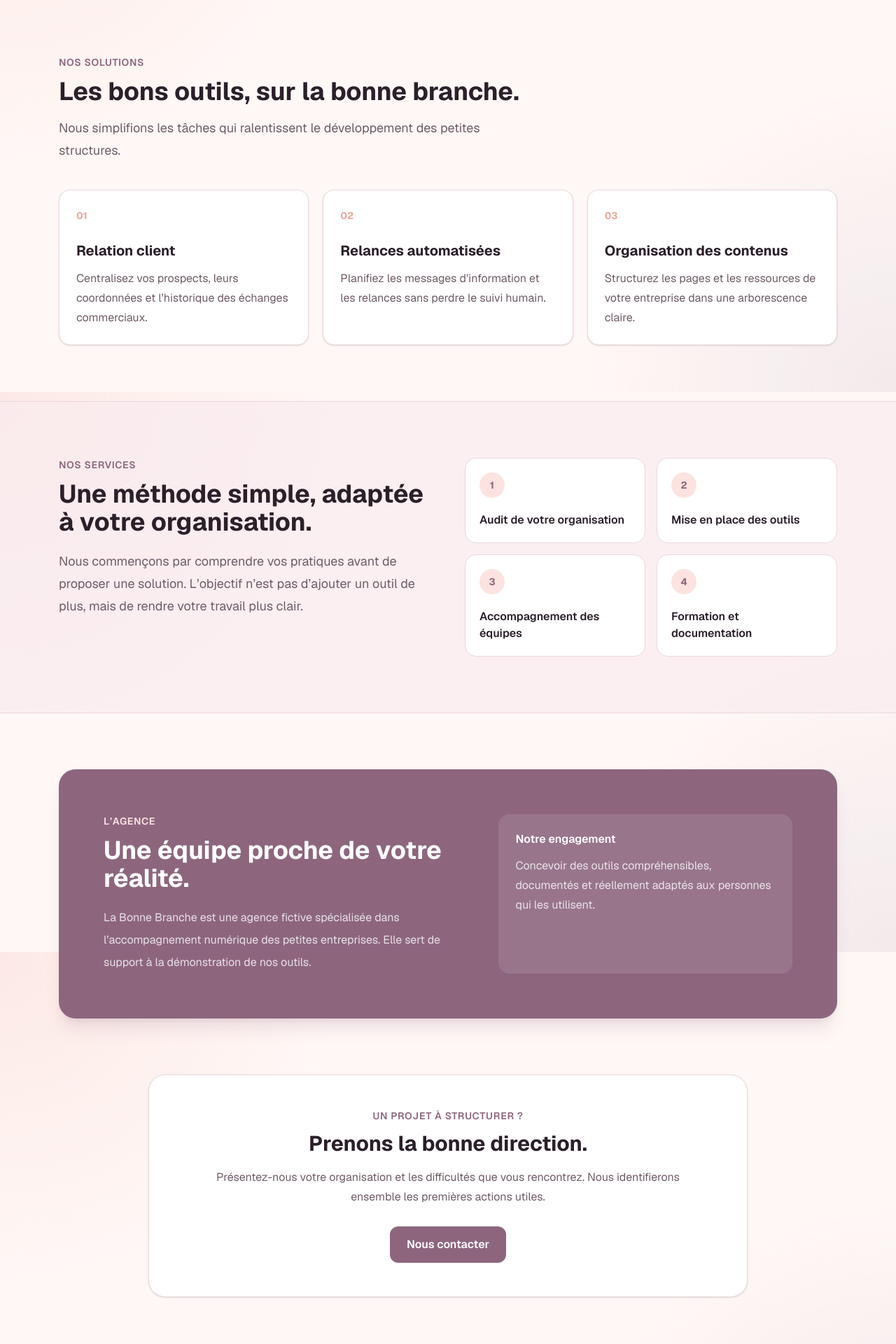
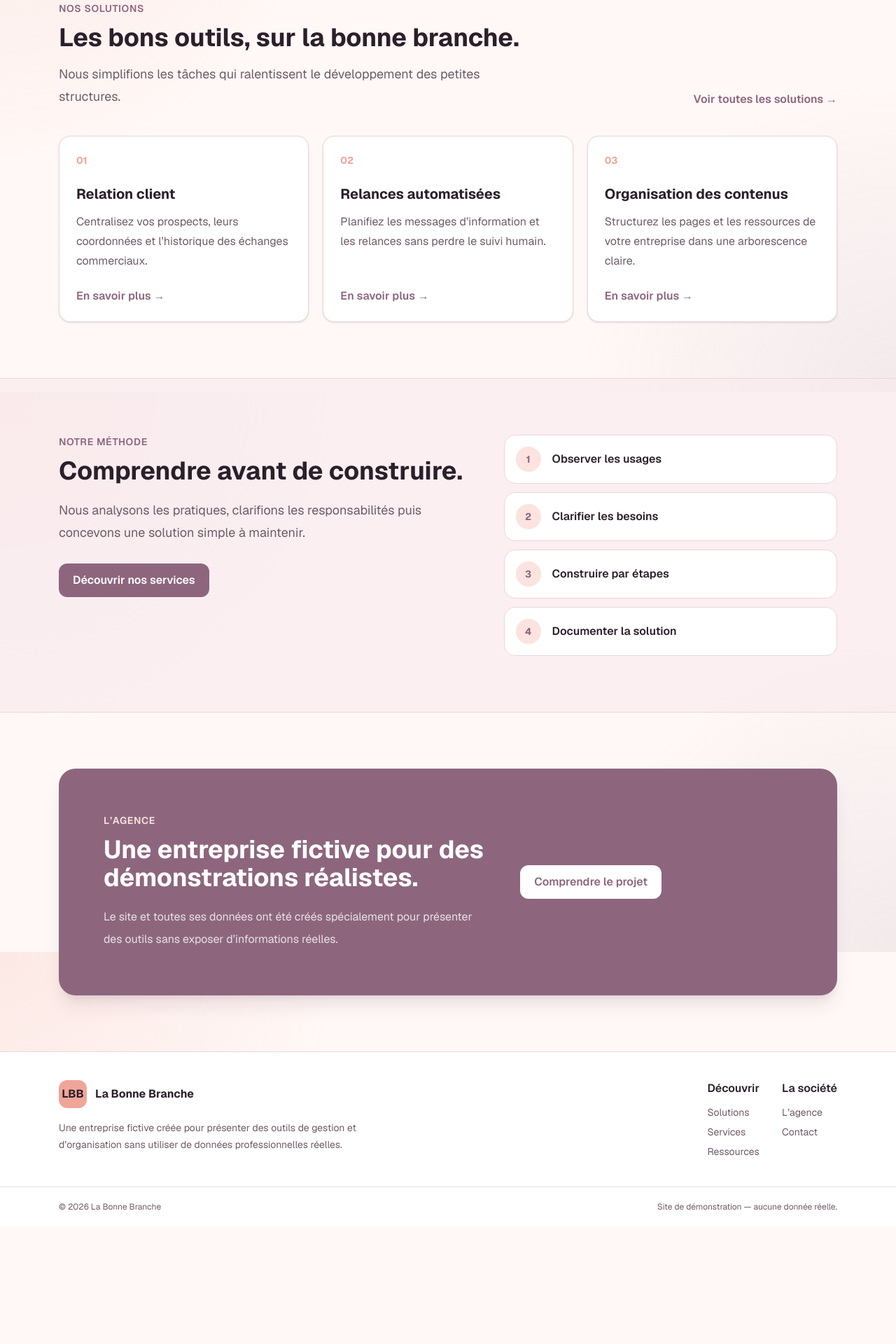
Before and after one commit to sebastien-duhaillier/la-bonne-branche, a Next.js app: page / in a window 1280 px wide. Shown: the part 1040-2960 px from the top of the page at 70% size. After the commit the page ends 2792 px from the top, so only its background shows below. Built offline with nearby package versions, Linux system fonts and the light colour scheme.

Commit message:
refactor: relier l'accueil aux pages du site

```diff
--- a/app/page.tsx
+++ b/app/page.tsx
@@ -4,87 +4,34 @@ const solutions = [
   {
     number: "01",
     title: "Relation client",
+    href: "/solutions/relation-client",
     description:
       "Centralisez vos prospects, leurs coordonnées et l’historique des échanges commerciaux.",
   },
   {
     number: "02",
     title: "Relances automatisées",
+    href: "/solutions/automatisation",
     description:
       "Planifiez les messages d’information et les relances sans perdre le suivi humain.",
   },
   {
     number: "03",
     title: "Organisation des contenus",
+    href: "/solutions/organisation-contenus",
     description:
       "Structurez les pages et les ressources de votre entreprise dans une arborescence claire.",
   },
 ];
 
-const services = [
-  "Audit de votre organisation",
-  "Mise en place des outils",
-  "Accompagnement des équipes",
-  "Formation et documentation",
-];
-
 const statistics = [
-  {
-    value: "38 %",
-    label: "de temps administratif économisé",
-  },
-  {
-    value: "2,4×",
-    label: "plus de relances effectuées",
-  },
-  {
-    value: "100 %",
-    label: "des contenus mieux structurés",
-  },
+  { value: "38 %", label: "de temps administratif économisé" },
+  { value: "2,4×", label: "plus de relances effectuées" },
+  { value: "100 %", label: "des contenus mieux structurés" },
 ];
 
 export default function HomePage() {
   return (
-    <div className="min-h-screen">
-      <header className="sticky top-0 z-50 border-b border-border/80 bg-surface/90 backdrop-blur">
-        <nav className="mx-auto flex max-w-6xl items-center justify-between gap-6 px-5 py-4">
-          <Link href="/" className="flex items-center gap-3">
-            <span className="flex size-11 items-center justify-center rounded-xl bg-accent font-bold text-foreground">
-              LBB
-            </span>
-
-            <span className="text-lg font-bold text-foreground">
-              La Bonne Branche
-            </span>
-          </Link>
-
-          <div className="hidden items-center gap-7 text-sm font-medium text-muted md:flex">
-            <a href="#solutions" className="hover:text-primary">
-              Solutions
-            </a>
-
-            <a href="#services" className="hover:text-primary">
-              Services
-            </a>
-
-            <a href="#agence" className="hover:text-primary">
-              L’agence
-            </a>
-
-            <a href="#contact" className="hover:text-primary">
-              Contact
-            </a>
-          </div>
-
-          <a
-            href="#contact"
-            className="inline-flex items-center justify-center rounded-xl bg-primary px-4 py-2.5 text-sm font-semibold text-white shadow-sm hover:bg-primary-hover"
-          >
-            Parlons de votre projet
-          </a>
-        </nav>
-      </header>
-
     <main>
       <section className="mx-auto grid max-w-6xl items-center gap-12 px-5 py-20 lg:grid-cols-[1.1fr_0.9fr] lg:py-28">
         <div>
@@ -97,25 +44,25 @@ export default function HomePage() {
           </h1>
 
           <p className="mt-6 max-w-2xl text-lg leading-8 text-muted">
-              La Bonne Branche accompagne les entreprises dans l’organisation
-              de leur relation client, de leurs contenus et de leurs processus
+            La Bonne Branche accompagne les entreprises dans l’organisation de
+            leur relation client, de leurs contenus et de leurs processus
             quotidiens.
           </p>
 
           <div className="mt-8 flex flex-col gap-3 sm:flex-row">
-              <a
-                href="#solutions"
+            <Link
+              href="/solutions"
               className="inline-flex items-center justify-center rounded-xl bg-primary px-6 py-3.5 font-semibold text-white shadow-sm hover:bg-primary-hover"
             >
               Découvrir nos solutions
-              </a>
+            </Link>
 
-              <a
-                href="#agence"
+            <Link
+              href="/agence"
               className="inline-flex items-center justify-center rounded-xl border border-border bg-surface px-6 py-3.5 font-semibold text-foreground hover:border-primary hover:text-primary"
             >
               Notre approche
-              </a>
+            </Link>
           </div>
         </div>
 
@@ -126,15 +73,11 @@ export default function HomePage() {
           <article className="relative overflow-hidden rounded-3xl border border-border bg-surface p-6 shadow-xl shadow-primary/10 sm:p-8">
             <div className="flex items-center justify-between border-b border-border pb-5">
               <div>
-                  <p className="text-sm font-medium text-muted">
-                    Vue d’ensemble
-                  </p>
-
+                <p className="text-sm font-medium text-muted">Vue d’ensemble</p>
                 <h2 className="mt-1 text-xl font-bold text-foreground">
                   Votre activité
                 </h2>
               </div>
-
               <span className="rounded-full bg-success/10 px-3 py-1 text-xs font-semibold text-success">
                 Bien organisée
               </span>
@@ -164,12 +107,10 @@ export default function HomePage() {
                   <p className="font-semibold text-foreground">
                     Organisation des contenus
                   </p>
-
                   <p className="mt-1 text-sm text-muted">
                     Structure validée à 78 %
                   </p>
                 </div>
-
                 <span className="text-sm font-bold text-primary">78 %</span>
               </div>
 
@@ -182,12 +123,10 @@ export default function HomePage() {
               <span className="flex size-10 shrink-0 items-center justify-center rounded-full bg-secondary/15 font-bold text-secondary">
                 3
               </span>
-
               <div>
                 <p className="text-sm font-semibold text-foreground">
                   Prochaines actions
                 </p>
-
                 <p className="text-sm text-muted">
                   Audit, suivi commercial et mise à jour des contenus
                 </p>
@@ -204,161 +143,127 @@ export default function HomePage() {
               <p className="text-3xl font-bold text-primary">
                 {statistic.value}
               </p>
-
               <p className="mt-2 text-sm text-muted">{statistic.label}</p>
             </div>
           ))}
         </div>
       </section>
 
-        <section id="solutions" className="scroll-mt-24">
-          <div className="mx-auto max-w-6xl px-5 py-20">
+      <section className="mx-auto max-w-6xl px-5 py-20">
+        <div className="flex flex-col gap-5 sm:flex-row sm:items-end sm:justify-between">
           <div className="max-w-2xl">
             <p className="text-sm font-semibold uppercase tracking-wider text-primary">
               Nos solutions
             </p>
-
             <h2 className="mt-3 text-3xl font-bold text-foreground sm:text-4xl">
               Les bons outils, sur la bonne branche.
             </h2>
+            <p className="mt-4 text-lg leading-8 text-muted">
+              Nous simplifions les tâches qui ralentissent le développement des
+              petites structures.
+            </p>
+          </div>
 
-              <p className="mt-4 text-lg leading-8 text-muted">
-                Nous simplifions les tâches qui ralentissent le développement
-                des petites structures.
-              </p>
+          <Link
+            href="/solutions"
+            className="font-semibold text-primary hover:text-primary-hover"
+          >
+            Voir toutes les solutions →
+          </Link>
         </div>
 
         <div className="mt-10 grid gap-5 md:grid-cols-3">
           {solutions.map((solution) => (
             <article
               key={solution.number}
-                  className="rounded-2xl border border-border bg-surface p-6 shadow-sm hover:-translate-y-1 hover:shadow-lg"
+              className="flex flex-col rounded-2xl border border-border bg-surface p-6 shadow-sm hover:-translate-y-1 hover:shadow-lg"
             >
               <span className="text-sm font-bold text-accent">
                 {solution.number}
               </span>
-
               <h3 className="mt-6 text-xl font-bold text-foreground">
                 {solution.title}
               </h3>
-
-                  <p className="mt-3 leading-7 text-muted">
+              <p className="mt-3 flex-1 leading-7 text-muted">
                 {solution.description}
               </p>
+              <Link
+                href={solution.href}
+                className="mt-6 font-semibold text-primary hover:text-primary-hover"
+              >
+                En savoir plus →
+              </Link>
             </article>
           ))}
+        </div>
+      </section>
+
+      <section className="border-y border-border bg-surface-muted/70">
+        <div className="mx-auto grid max-w-6xl gap-10 px-5 py-20 lg:grid-cols-[1fr_0.8fr]">
+          <div>
+            <p className="text-sm font-semibold uppercase tracking-wider text-primary">
+              Notre méthode
+            </p>
+            <h2 className="mt-3 text-3xl font-bold text-foreground sm:text-4xl">
+              Comprendre avant de construire.
+            </h2>
+            <p className="mt-5 max-w-2xl text-lg leading-8 text-muted">
+              Nous analysons les pratiques, clarifions les responsabilités puis
+              concevons une solution simple à maintenir.
+            </p>
+            <Link
+              href="/services"
+              className="mt-7 inline-flex rounded-xl bg-primary px-5 py-3 font-semibold text-white hover:bg-primary-hover"
+            >
+              Découvrir nos services
+            </Link>
+          </div>
+
+          <div className="grid gap-3">
+            {["Observer les usages", "Clarifier les besoins", "Construire par étapes", "Documenter la solution"].map(
+              (step, index) => (
+                <div
+                  key={step}
+                  className="flex items-center gap-4 rounded-2xl border border-border bg-surface p-4"
+                >
+                  <span className="flex size-9 shrink-0 items-center justify-center rounded-full bg-accent-soft text-sm font-bold text-primary">
+                    {index + 1}
+                  </span>
+                  <p className="font-semibold text-foreground">{step}</p>
+                </div>
+              ),
+            )}
           </div>
         </div>
       </section>
 
-        <section
-          id="services"
-          className="scroll-mt-24 border-y border-border bg-surface-muted/70"
-        >
-          <div className="mx-auto grid max-w-6xl gap-12 px-5 py-20 lg:grid-cols-2">
-            <div>
-              <p className="text-sm font-semibold uppercase tracking-wider text-primary">
-                Nos services
-              </p>
-
-              <h2 className="mt-3 text-3xl font-bold text-foreground sm:text-4xl">
-                Une méthode simple, adaptée à votre organisation.
-              </h2>
-
-              <p className="mt-5 max-w-xl text-lg leading-8 text-muted">
-                Nous commençons par comprendre vos pratiques avant de proposer
-                une solution. L’objectif n’est pas d’ajouter un outil de plus,
-                mais de rendre votre travail plus clair.
-              </p>
-            </div>
-
-            <div className="grid gap-4 sm:grid-cols-2">
-              {services.map((service, index) => (
-                <article
-                  key={service}
-                  className="rounded-2xl border border-border bg-surface p-5"
-                >
-                  <span className="flex size-9 items-center justify-center rounded-full bg-accent-soft text-sm font-bold text-primary">
-                    {index + 1}
-                  </span>
-
-                  <p className="mt-5 font-semibold text-foreground">
-                    {service}
-                  </p>
-                </article>
-              ))}
-            </div>
-          </div>
-        </section>
-
-        <section id="agence" className="scroll-mt-24">
-          <div className="mx-auto max-w-6xl px-5 py-20">
+      <section className="mx-auto max-w-6xl px-5 py-20">
         <article className="overflow-hidden rounded-3xl bg-primary text-white shadow-xl shadow-primary/15">
-              <div className="grid gap-10 p-8 sm:p-12 lg:grid-cols-[1fr_0.8fr] lg:p-16">
+          <div className="grid gap-10 p-8 sm:p-12 lg:grid-cols-[1fr_0.7fr] lg:p-16">
             <div>
               <p className="text-sm font-semibold uppercase tracking-wider text-accent-soft">
                 L’agence
               </p>
-
               <h2 className="mt-3 text-3xl font-bold sm:text-4xl">
-                    Une équipe proche de votre réalité.
+                Une entreprise fictive pour des démonstrations réalistes.
               </h2>
-
               <p className="mt-5 max-w-2xl leading-8 text-white/80">
-                    La Bonne Branche est une agence fictive spécialisée dans
-                    l’accompagnement numérique des petites entreprises. Elle
-                    sert de support à la démonstration de nos outils.
+                Le site et toutes ses données ont été créés spécialement pour
+                présenter des outils sans exposer d’informations réelles.
               </p>
             </div>
 
-                <div className="rounded-2xl bg-white/10 p-6">
-                  <p className="font-semibold">Notre engagement</p>
-
-                  <p className="mt-3 leading-7 text-white/80">
-                    Concevoir des outils compréhensibles, documentés et
-                    réellement adaptés aux personnes qui les utilisent.
-                  </p>
+            <div className="flex items-center">
+              <Link
+                href="/agence"
+                className="inline-flex rounded-xl bg-white px-5 py-3 font-semibold text-primary hover:bg-accent-soft"
+              >
+                Comprendre le projet
+              </Link>
             </div>
           </div>
         </article>
-          </div>
-        </section>
-
-        <section id="contact" className="scroll-mt-24">
-          <div className="mx-auto max-w-4xl px-5 pb-20">
-            <article className="rounded-3xl border border-border bg-surface p-8 text-center shadow-sm sm:p-12">
-              <p className="text-sm font-semibold uppercase tracking-wider text-primary">
-                Un projet à structurer ?
-              </p>
-
-              <h2 className="mt-3 text-3xl font-bold text-foreground">
-                Prenons la bonne direction.
-              </h2>
-
-              <p className="mx-auto mt-4 max-w-2xl leading-7 text-muted">
-                Présentez-nous votre organisation et les difficultés que vous
-                rencontrez. Nous identifierons ensemble les premières actions
-                utiles.
-              </p>
-
-              <a
-                href="mailto:contact@la-bonne-branche.example"
-                className="mt-7 inline-flex items-center justify-center rounded-xl bg-primary px-6 py-3.5 font-semibold text-white hover:bg-primary-hover"
-              >
-                Nous contacter
-              </a>
-            </article>
-          </div>
       </section>
     </main>
-
-      <footer className="border-t border-border bg-surface">
-        <div className="mx-auto flex max-w-6xl flex-col gap-3 px-5 py-8 text-sm text-muted sm:flex-row sm:items-center sm:justify-between">
-          <p>© 2026 La Bonne Branche — Entreprise fictive.</p>
-
-          <p>Site de démonstration sans données réelles.</p>
-        </div>
-      </footer>
-    </div>
   );
 }
```
Lines whose indentation alone changed are shown as unchanged.
